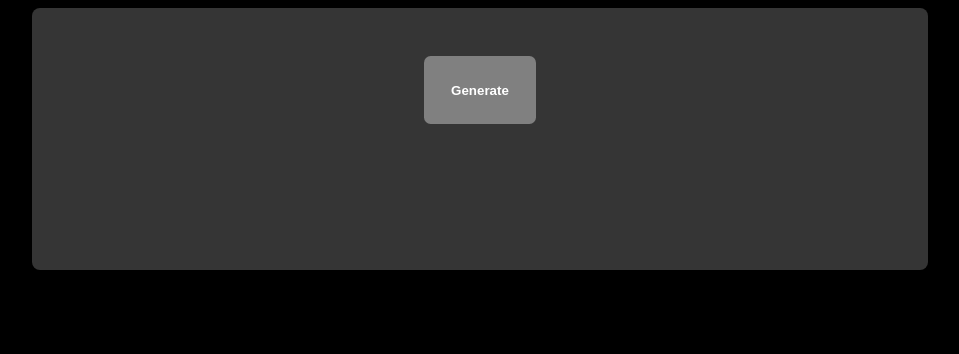
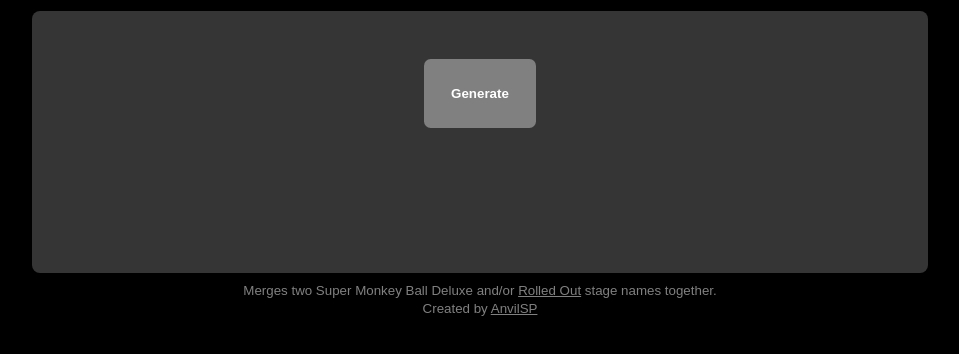
Before and after one commit to anvilsp/anvilsp.github.io, a plain HTML site: page index.html in a window 1280 px wide. Shown: the whole page, without its empty margins (160-1119 px from the left). Drawn offline with Linux system fonts and the light colour scheme.

Commit message:
Small changes

```diff
--- a/index.html
+++ b/index.html
@@ -14,5 +14,13 @@
             <h1 id="oopsResult">&nbsp;</h1>
             <span id="oopsOriginal" style="visibility: hidden">&nbsp;</span>
         </div>
+        <div class="footer">
+            <small>
+                Merges two Super Monkey Ball Deluxe
+                and/or <a href="https://scores.rolledoutgame.com/stages">Rolled Out</a> stage names together.
+                <br>
+                Created by <a href="https://twitter.com/AnvilSP">AnvilSP</a>
+            </small>
+        </div>
     </body>
 </html>
--- a/style.css
+++ b/style.css
@@ -1,6 +1,9 @@
 body {
     font-family: sans-serif;
     background-color: #000000;
+    color: gray;
+    text-align: center;
+    padding: 0.2em;
 }
 
 .bigButton {
@@ -21,3 +24,11 @@ body {
     padding: 3em;
     color: #fff;
 }
+
+.footer {
+    padding: 0.5em;
+}
+
+.footer a {
+    color: gray
+}
```
